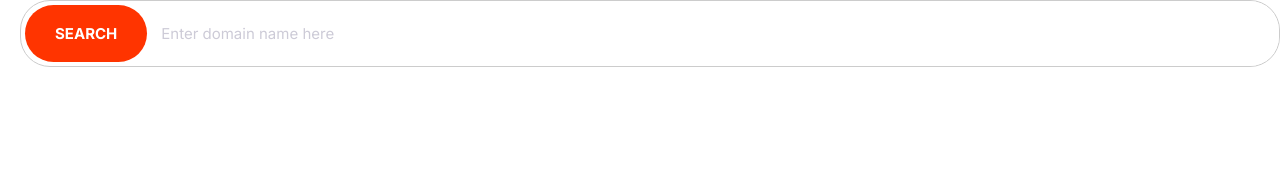
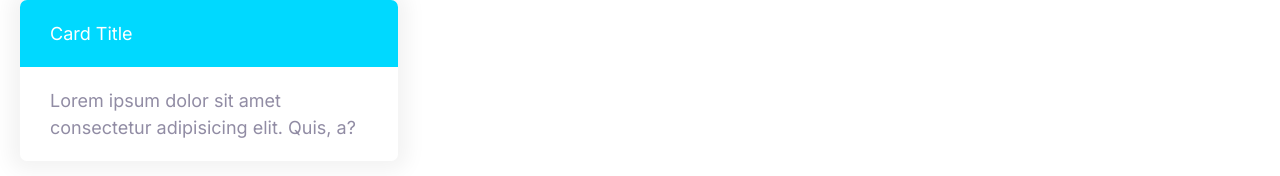
Before and after one commit to mhaidert/haider, a plain HTML site: page index.html in a window 1280 px wide. Drawn offline with Linux system fonts and the light colour scheme.

```diff
--- a/css/styles.css
+++ b/css/styles.css
@@ -284,3 +284,26 @@
         font-size: 1.5rem;
     }
 }
+
+/* Cards */
+
+.card {
+    border-radius: 7px;
+    box-shadow: 0 0 20px 10px #f3f3f3;
+    overflow: hidden;
+}
+
+.card__header,
+.card__body {
+    padding: 2rem 3rem;
+}
+
+.card--primary .card__header {
+    background: var(--color-primary);
+    color: #fff;
+}
+
+.card--secondary .card__header {
+    background: var(--color-secondary);
+    color: #fff;
+}
--- a/index.html
+++ b/index.html
@@ -15,9 +15,13 @@
     <link rel="stylesheet" href="css/styles.css" />
   </head>
   <body>
-    <div class="input-group">
-      <button class="btn btn--accent">Search</button>
-      <input type="text" class="input" placeholder="Enter domain name here" />
+    <div style="width: 30%">
+      <div class="card card--secondary">
+        <header class="card__header">Card Title</header>
+        <div class="card__body">
+          Lorem ipsum dolor sit amet consectetur adipisicing elit. Quis, a?
+        </div>
+      </div>
     </div>
   </body>
 </html>
```
